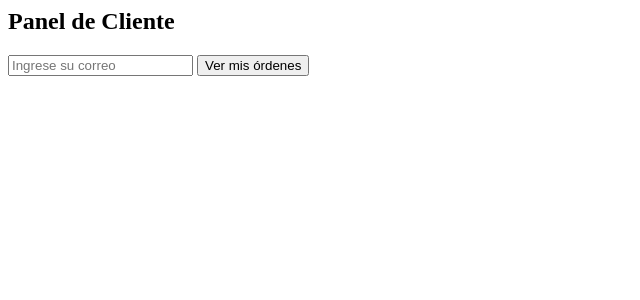
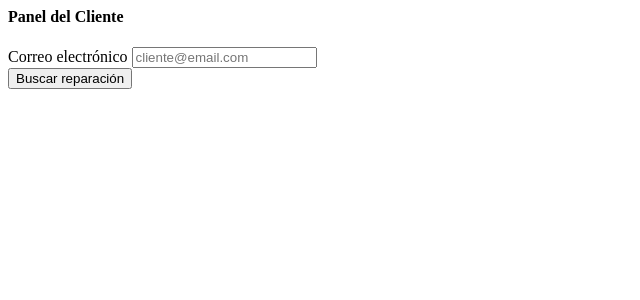
Before and after one commit to raulk21/servicio-tecnico, a Django app: page /panel/ in a window 1280 px wide. Shown: the top 300 px of the page, without its empty margins (0-640 px from the left). Run offline with Django 5.2, Linux system fonts and the light colour scheme.

Commit message:
mejora  Nvar en panel_cliente.html

```diff
--- a/services/templates/services/client_panel.html
+++ b/services/templates/services/client_panel.html
@@ -1,36 +1,32 @@
-<div class="container mt-5">
-    <h2>Panel de Cliente</h2>
+<div class="container mt-4">
 
-    <form method="get">
-        <input type="email" name="email" placeholder="Ingrese su correo" required>
-        <button class="btn btn-primary">Ver mis órdenes</button>
-    </form>
+  <div class="row justify-content-center">
+    <div class="col-12 col-md-6">
 
-    {% if orders %}
-    <table class="table mt-4">
-        <thead>
-            <tr>
-                <th>Orden</th>
-                <th>Equipo</th>
-                <th>Estado</th>
-                <th>Fecha</th>
-            </tr>
-        </thead>
-        <tbody>
-            {% for order in orders %}
-            <tr>
-                <td>{{ order.order_number }}</td>
-                <td>{{ order.device }}</td>
-                <td>{{ order.status }}</td>
-                <td>{{ order.created_at }}</td>
-                <td>
-                    <a href="{% url 'order_detail' order.order_number %}" class="btn btn-sm btn-dark">
-                    Ver detalle
-                    </a>
-                </td>
-            </tr>
-            {% endfor %}
-        </tbody>
-    </table>
-    {% endif %}
+      <div class="card shadow">
+        <div class="card-body">
+
+          <h4 class="text-center mb-4">Panel del Cliente</h4>
+
+          <form method="GET">
+
+            <div class="mb-3">
+              <label class="form-label">Correo electrónico</label>
+              <input type="email" name="email" class="form-control" placeholder="cliente@email.com" required>
+            </div>
+
+            <div class="d-grid">
+              <button type="submit" class="btn btn-primary">
+                Buscar reparación
+              </button>
+            </div>
+
+          </form>
+
+        </div>
+      </div>
+
+    </div>
+  </div>
+
 </div>
--- a/servicio_tecnico/settings.py
+++ b/servicio_tecnico/settings.py
@@ -24,7 +24,7 @@ BASE_DIR = Path(__file__).resolve().parent.parent
 SECRET_KEY = 'django-insecure-ztf&aycrrk72%3i#d&9%gt2uwu&k(q2#zrpvfb2^xe2w5zjo#a'
 
 # SECURITY WARNING: don't run with debug turned on in production!
-DEBUG = True
+DEBUG = False
 
 ALLOWED_HOSTS = ['*']
 
@@ -137,3 +137,5 @@ EMAIL_HOST_USER = os.environ.get('EMAIL_HOST_USER')
 EMAIL_HOST_PASSWORD = os.environ.get('EMAIL_HOST_PASSWORD')
 
 DEFAULT_FROM_EMAIL = f"Servicio Técnico <{os.environ.get('EMAIL_HOST_USER')}>"
+
+CSRF_TRUSTED_ORIGINS = ['https://*.onrender.com']
```
